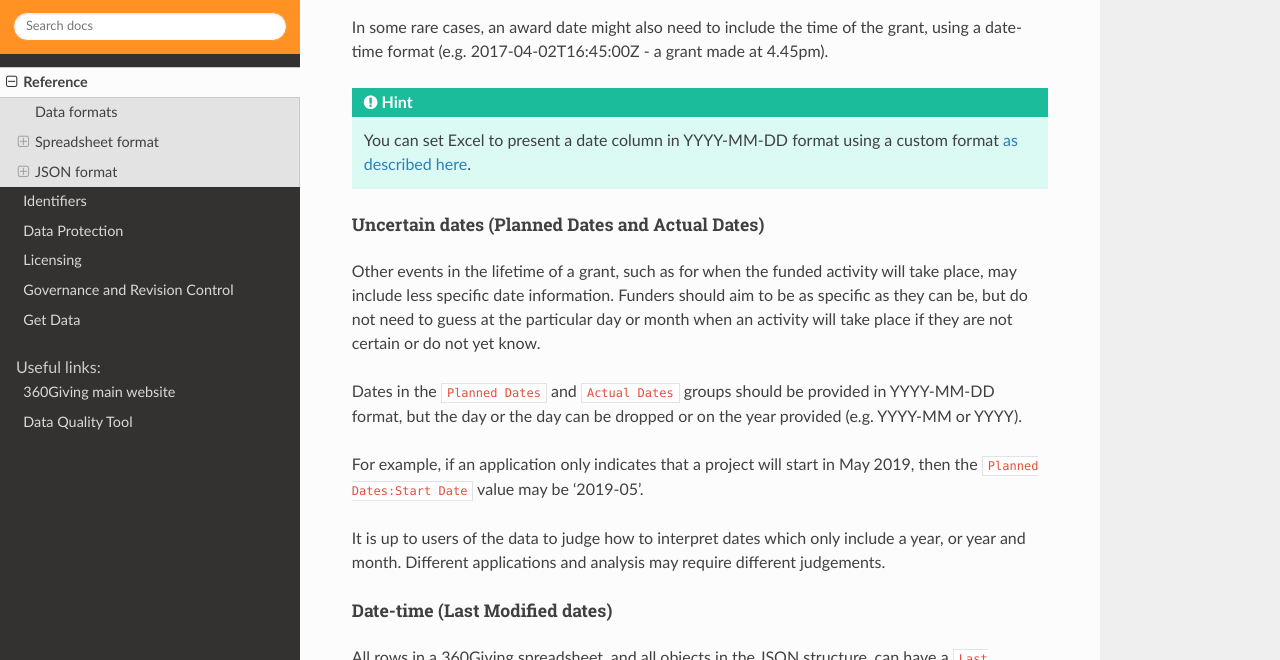
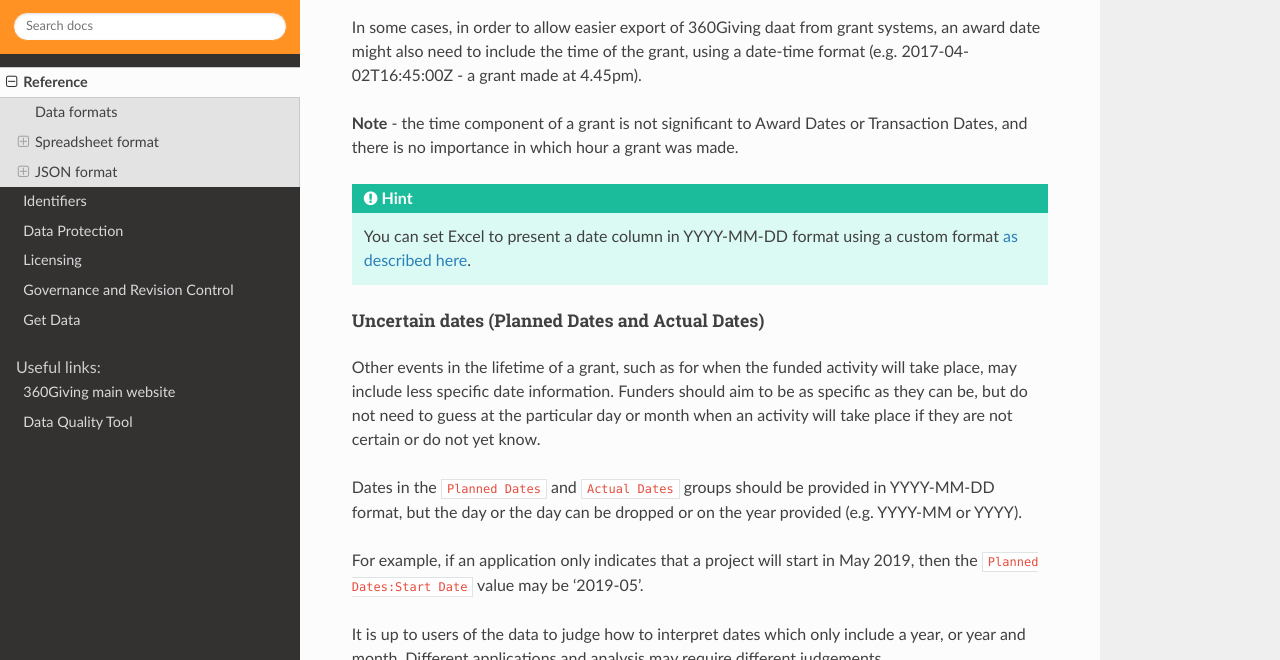
Before and after one commit to ThreeSixtyGiving/standard, a Sphinx documentation site: the page built from documentation/reference.md, in a window 1280 px wide and 900 px high, scrolled down 5863 px, cut to the strip 240-900 px from the top of the window. Built offline with Sphinx 7.4.7 and the Read the Docs theme 2.0.0, drawn with Linux system fonts in a browser that asks for light colours; comment, search, counter and statistics services are not loaded.

Commit message:
Update reference.md
Add note about the significance of Time in Date Awarded and Transaction date.

````diff
--- a/documentation/reference.md
+++ b/documentation/reference.md
@@ -219,7 +219,13 @@ There are three different rules for validating dates:
 ##### Full dates (Award Dates and Transaction Dates)
 The ```Award Date``` **must** provide a full date, including year, month and day in YYYY-MM-DD format (e.g. 2017-04-02 for the 2nd April 2017).
 
-In some rare cases, an award date might also need to include the time of the grant, using a date-time format (e.g. 2017-04-02T16:45:00Z - a grant made at 4.45pm).
+In some cases, in order to allow easier export of 360Giving daat from grant systems, an award date might also need to include the time of the grant, using a date-time format (e.g. 2017-04-02T16:45:00Z - a grant made at 4.45pm).
+
+
+**Note** - the time component of a grant is not significant to Award Dates or Transaction Dates, and there is no importance in which hour a grant was made.
+
+
+
 
 ```eval_rst
 
````
